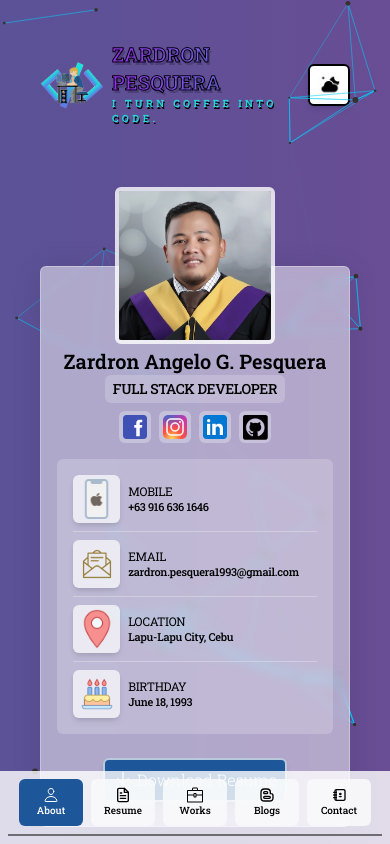
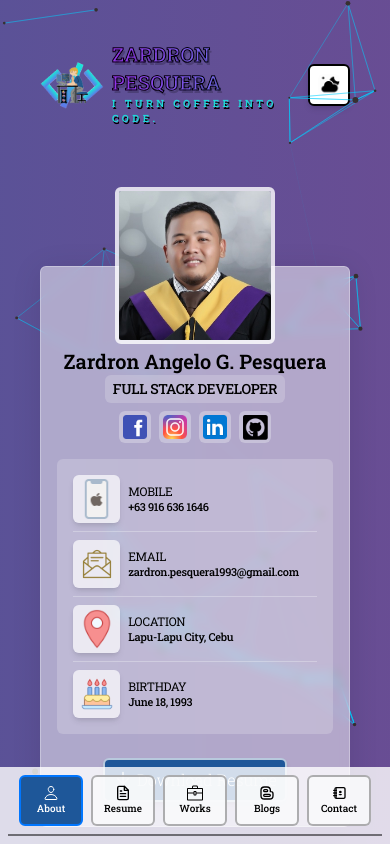
Before and after one commit to Zar-Portfolio/my-portfolio, a React (Vite) app: page / in a window 390 px wide. Shown: the top 844 px of the page. Built offline with nearby package versions, Linux system fonts and the light colour scheme.

Commit message:
fixing mobile navigation

```diff
--- a/src/components/FloatingMobileMenu.jsx
+++ b/src/components/FloatingMobileMenu.jsx
@@ -15,9 +15,11 @@ const FloatingMobileMenu = ({
     <div className="w-full block md:hidden fixed bottom-0 right-1/2 translate-x-1/2 z-50 bg-white/80 p-2">
       <div className="flex flex-row items-center justify-center gap-2 pb-2 border-b-2 border-b-black/50">
         <div
-          className={`flex flex-col items-center justify-center py-2 px-4 w-16 ${
-            activePage === "about" ? "bg-[#1e5799] text-white" : "bg-gray-50/90"
-          }  rounded-md cursor-pointer hover:bg-[#1e5799] hover:text-white`}
+          className={`flex flex-col items-center justify-center py-2 px-4 w-16 border-2  ${
+            activePage === "about"
+              ? "bg-[#1e5799] border-[#0076ff] text-white"
+              : "bg-gray-50/90 border-black/30"
+          }  rounded-md cursor-pointer hover:bg-[#1e5799] hover:border-[#0076ff] hover:text-white`}
           onClick={() => {
             setActivePage("about");
             setScrollNow(true);
@@ -32,11 +34,11 @@ const FloatingMobileMenu = ({
         </div>
 
         <div
-          className={`flex flex-col items-center justify-center py-2 px-4 w-16 ${
+          className={`flex flex-col items-center justify-center py-2 px-4 w-16 border-2  ${
             activePage === "resume"
-              ? "bg-[#1e5799] text-white"
-              : "bg-gray-50/90"
-          }  rounded-md cursor-pointer hover:bg-[#1e5799] hover:text-white`}
+              ? "bg-[#1e5799] border-[#0076ff] text-white"
+              : "bg-gray-50/90 border-black/30"
+          }  rounded-md cursor-pointer hover:bg-[#1e5799] hover:border-[#0076ff] hover:text-white`}
           onClick={() => {
             setActivePage("resume");
             setScrollNow(true);
@@ -50,9 +52,11 @@ const FloatingMobileMenu = ({
         </div>
 
         <div
-          className={`flex flex-col items-center justify-center py-2 px-4 w-16 ${
-            activePage === "works" ? "bg-[#1e5799] text-white" : "bg-gray-50/90"
-          }  rounded-md cursor-pointer hover:bg-[#1e5799] hover:text-white`}
+          className={`flex flex-col items-center justify-center py-2 px-4 w-16 border-2  ${
+            activePage === "works"
+              ? "bg-[#1e5799] border-[#0076ff] text-white"
+              : "bg-gray-50/90 border-black/30"
+          }  rounded-md cursor-pointer hover:bg-[#1e5799] hover:border-[#0076ff] hover:text-white`}
           onClick={() => {
             setActivePage("works");
             setScrollNow(true);
@@ -66,9 +70,11 @@ const FloatingMobileMenu = ({
         </div>
 
         <div
-          className={`flex flex-col items-center justify-center py-2 px-4 w-16 ${
-            activePage === "blogs" ? "bg-[#1e5799] text-white" : "bg-gray-50/90"
-          }  rounded-md cursor-pointer hover:bg-[#1e5799] hover:text-white`}
+          className={`flex flex-col items-center justify-center py-2 px-4 w-16 border-2  ${
+            activePage === "blogs"
+              ? "bg-[#1e5799] border-[#0076ff] text-white"
+              : "bg-gray-50/90 border-black/30"
+          }  rounded-md cursor-pointer hover:bg-[#1e5799] hover:border-[#0076ff] hover:text-white`}
           onClick={() => {
             setActivePage("blogs");
             setScrollNow(true);
@@ -82,11 +88,11 @@ const FloatingMobileMenu = ({
         </div>
 
         <div
-          className={`flex flex-col items-center justify-center py-2 px-4 w-16 ${
+          className={`flex flex-col items-center justify-center py-2 px-4 w-16 border-2  ${
             activePage === "contact"
-              ? "bg-[#1e5799] text-white"
-              : "bg-gray-50/90"
-          }  rounded-md cursor-pointer hover:bg-[#1e5799] hover:text-white`}
+              ? "bg-[#1e5799] border-[#0076ff] text-white"
+              : "bg-gray-50/90 border-black/30"
+          }  rounded-md cursor-pointer hover:bg-[#1e5799] hover:border-[#0076ff] hover:text-white`}
           onClick={() => {
             setActivePage("contact");
             setScrollNow(true);
```
